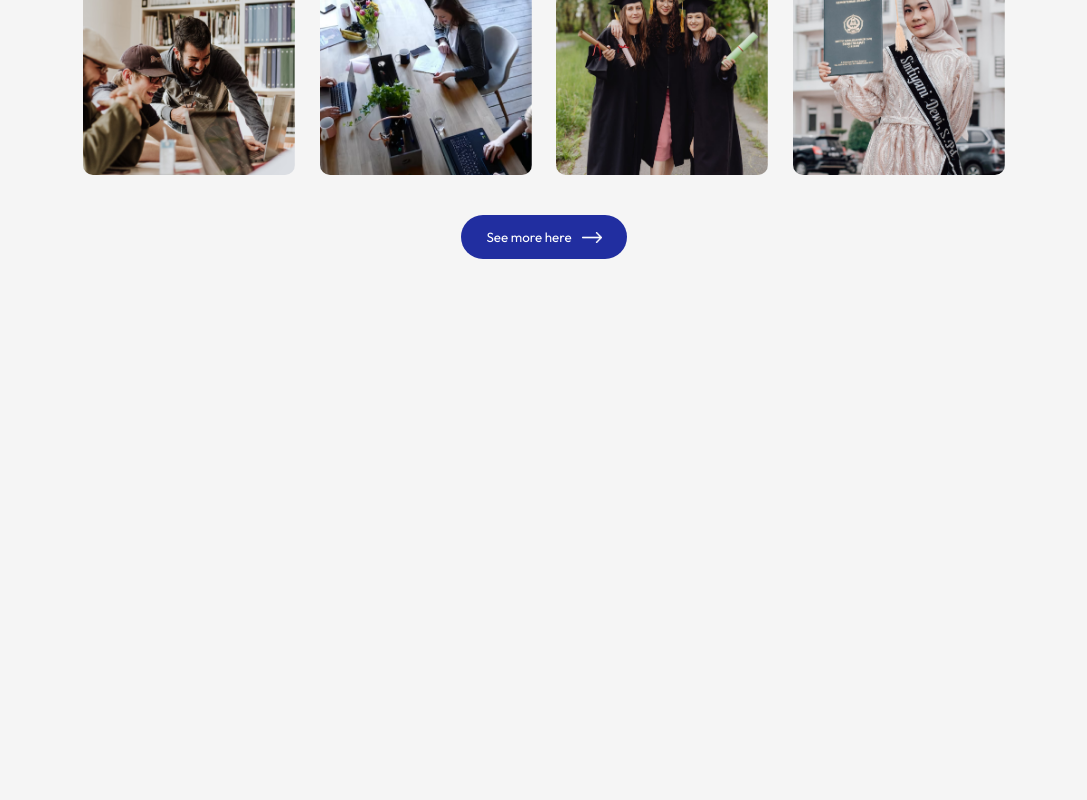
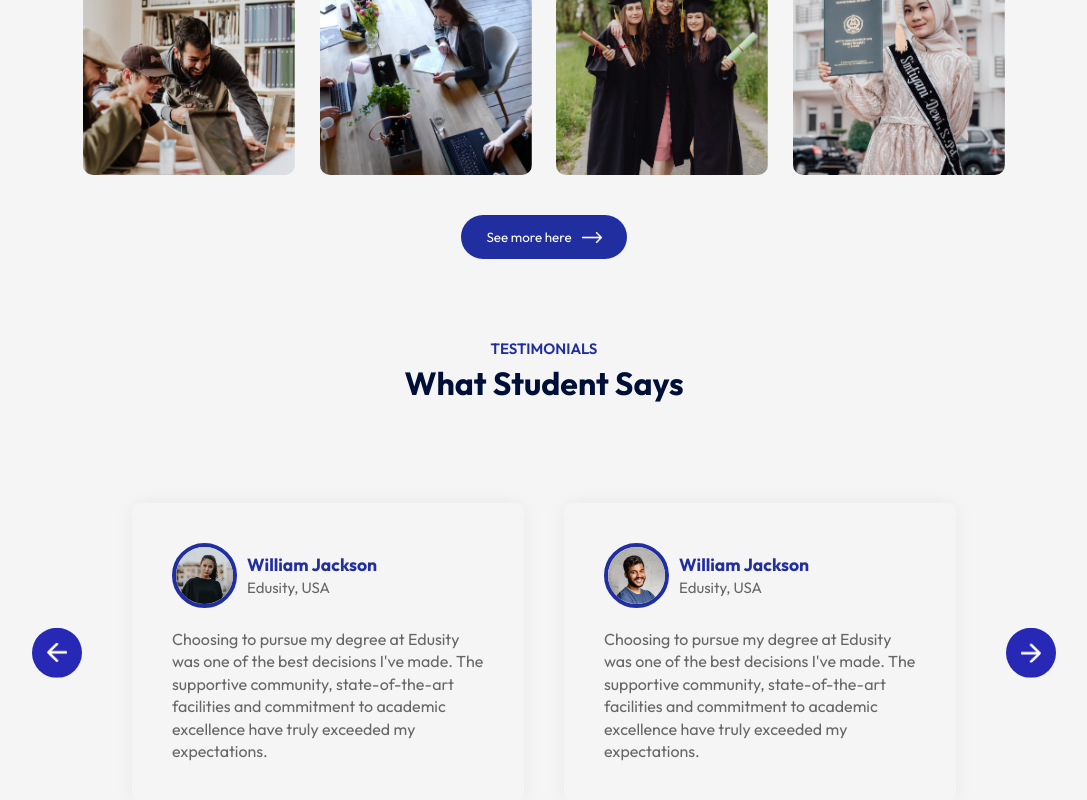
Before and after one commit to DevOluSam/Educity, a React (Vite) app: page / in a window 1280 px wide. Shown: the part 2094-2894 px from the top of the page, without its empty margins (96-1183 px from the left). Before the commit the page ends 2433 px from the top, so only its background shows below. Built offline with nearby package versions, Linux system fonts and the light colour scheme.

Commit message:
created Testimonials component

```diff
--- a/src/App.jsx
+++ b/src/App.jsx
@@ -5,6 +5,7 @@
 import Title from './components/Title/Title'
 import About from './components/About/About'
 import Campus from './components/Campus/Campus'
+import Testimonials from './components/Testimonials/Testimonials'
 
 function App() {
   return (
@@ -17,6 +18,8 @@
       <About />
       <Title subTitle='Gallery' title='Campus Photos'/>
       <Campus />
+      <Title subTitle='TESTIMONIALS' title='What Student Says'/>
+      <Testimonials />
       </div>
     </div>
   )
--- /dev/null
+++ b/src/components/Testimonials/Testimonials.css
@@ -0,0 +1,71 @@
+.testimonials{
+    margin: 80px auto;
+    padding: 0 80px;
+    position: relative;
+
+}
+
+.next-btn, .back-btn{
+    position: absolute;
+    top: 50%;
+    right: 0;
+    transform: translateY(-50%);
+    padding: 15px;
+    width: 50px;
+    border-radius: 50%;
+    cursor: pointer;
+    background: rgb(40, 40, 183);
+
+
+}
+.back-btn{
+    right: auto;
+    left: 0;
+
+}
+
+.slider{
+    overflow: hidden;
+
+}
+
+.slider ul{
+    display: flex;
+    width: 200%;
+    overflow-x: hidden;
+    transition: 0.5s;
+    list-style-type: none;
+
+}
+
+.slider ul li{
+    width: 50%;
+    padding: 20px;
+
+}
+
+.slide{
+    box-shadow: 0 0 20px rgba(0, 0, 0, 0.05);
+    padding: 40px;
+    border-radius: 10px;
+    color: #676767;
+    line-height: 1.4;
+}
+
+.slide img{
+    width: 65px;
+    border-radius: 50%;
+    margin-right: 10px;
+    border: 4px solid #212EA0;
+}
+
+.user-info{
+    display: flex;
+    align-items: center;
+    margin-bottom: 20px;
+    font-size: 15px;
+}
+
+.user-info h3{
+    color: #212EA0;
+}
--- /dev/null
+++ b/src/components/Testimonials/Testimonials.jsx
@@ -0,0 +1,90 @@
+import React, { useRef } from 'react'
+import './Testimonials.css'
+import next_icon from '../../assets/next-icon.png';
+import back_icon from '../../assets/back-icon.png';
+import user_1 from '../../assets/user-1.png';
+import user_2 from '../../assets/user-2.png';
+import user_3 from '../../assets/user-3.png';
+import user_4 from '../../assets/user-4.png';
+
+
+
+function Testimonials() {
+
+    const slider = useRef();
+    let tx = 0;
+    const slideForward = () => {
+       if(tx > -50){
+        tx -= 25;
+       }
+       slider.current.style.transform = `translateX(${tx}%)`
+
+    }
+    const slideBackward = () => {
+        if(tx < 0){
+            tx += 25;
+           }
+           slider.current.style.transform = `translateX(${tx}%)`
+    }
+
+  return (
+    <div className='testimonials'>
+        <img src={next_icon} alt="" className='next-btn' onClick={slideForward} />
+        <img src={back_icon} alt="" className='back-btn' onClick={slideBackward}/>
+        <div className="slider">
+            <ul ref={slider}>
+                <li>
+                    <div className="slide">
+                        <div className="user-info">
+                            <img src={user_1} alt="" />
+                            <div>
+                                <h3>William Jackson</h3>
+                                <span>Edusity, USA</span>
+                            </div>
+                        </div>
+                        <p>Choosing to pursue my degree at Edusity was one of the best decisions I've made. The supportive community, state-of-the-art facilities and commitment to academic excellence have truly exceeded my expectations.</p>
+                    </div>
+                </li>
+                <li>
+                    <div className="slide">
+                        <div className="user-info">
+                            <img src={user_2} alt="" />
+                            <div>
+                                <h3>William Jackson</h3>
+                                <span>Edusity, USA</span>
+                            </div>
+                        </div>
+                        <p>Choosing to pursue my degree at Edusity was one of the best decisions I've made. The supportive community, state-of-the-art facilities and commitment to academic excellence have truly exceeded my expectations.</p>
+                    </div>
+                </li>
+                <li>
+                    <div className="slide">
+                        <div className="user-info">
+                            <img src={user_3} alt="" />
+                            <div>
+                                <h3>William Jackson</h3>
+                                <span>Edusity, USA</span>
+                            </div>
+                        </div>
+                        <p>Choosing to pursue my degree at Edusity was one of the best decisions I've made. The supportive community, state-of-the-art facilities and commitment to academic excellence have truly exceeded my expectations.</p>
+                    </div>
+                </li>
+                <li>
+                    <div className="slide">
+                        <div className="user-info">
+                            <img src={user_4} alt="" />
+                            <div>
+                                <h3>William Jackson</h3>
+                                <span>Edusity, USA</span>
+                            </div>
+                        </div>
+                        <p>Choosing to pursue my degree at Edusity was one of the best decisions I've made. The supportive community, state-of-the-art facilities and commitment to academic excellence have truly exceeded my expectations.</p>
+                    </div>
+                </li>
+            </ul>
+        </div>
+    </div>
+  )
+}
+
+export default Testimonials
```
